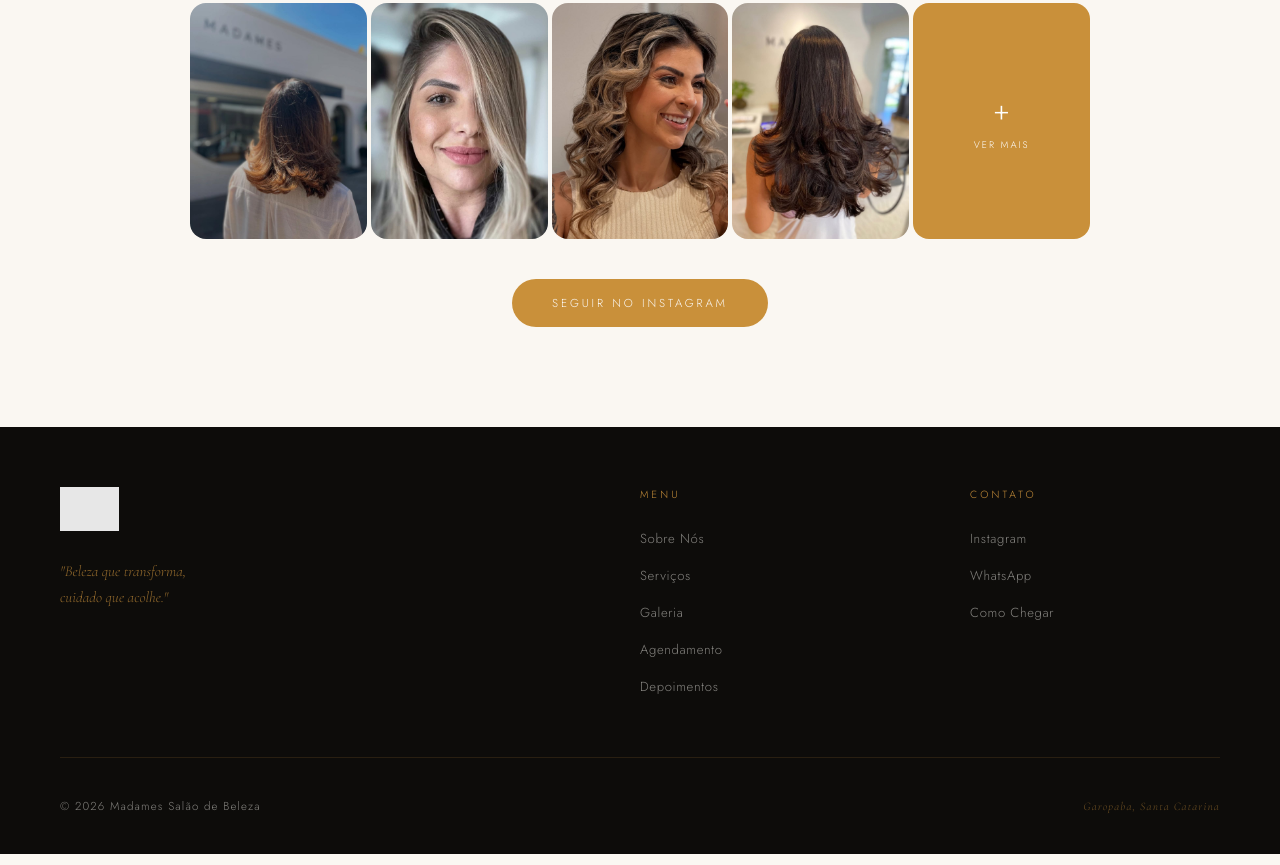
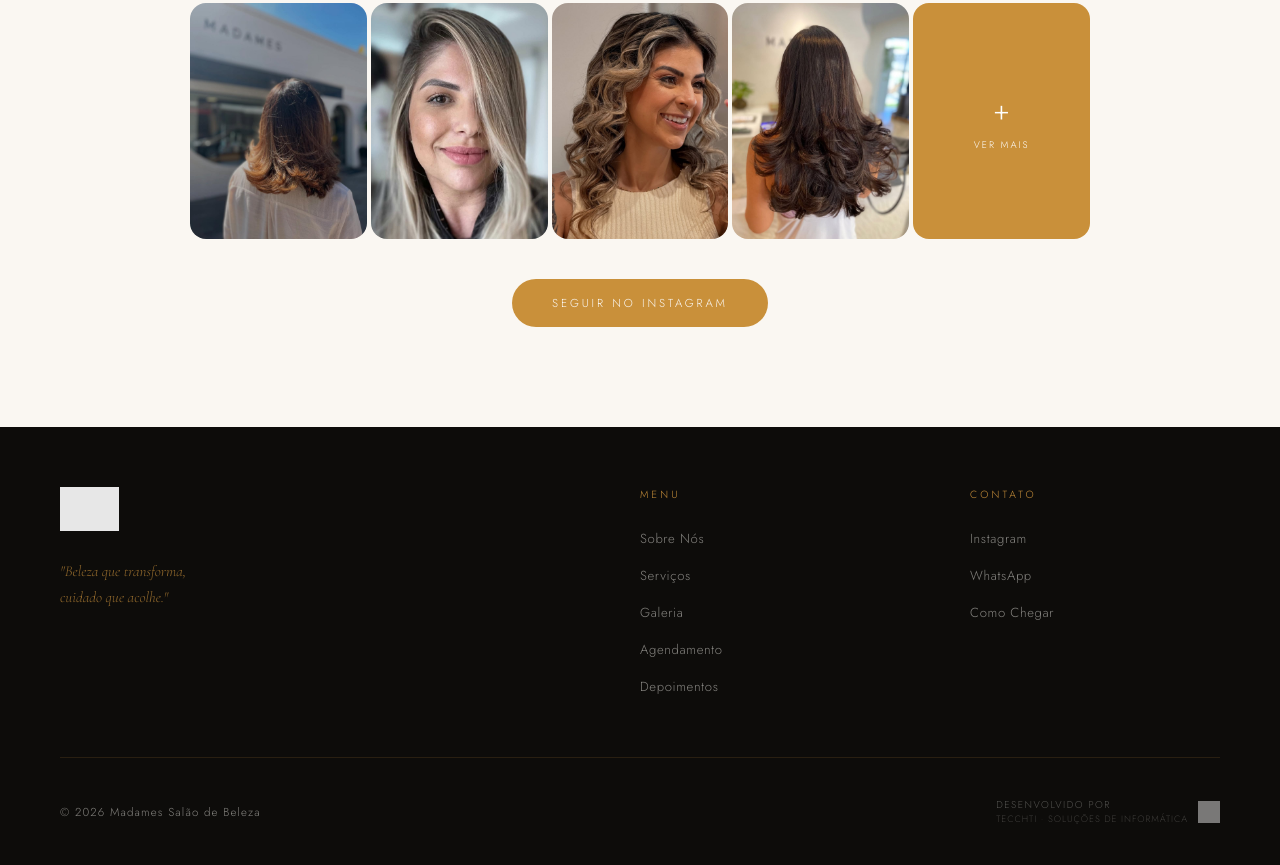
Before and after one commit to Bieli131121/MADAMES, a plain HTML site: page index.html in a window 1280 px wide. Shown: the part 6947-7812 px from the top of the page. Drawn offline with nearby package versions, Linux system fonts and the light colour scheme.

Commit message:
primeiro commit

```diff
--- a/index.html
+++ b/index.html
@@ -767,6 +767,37 @@
       align-items: center;
       font-size: 0.72rem;
       letter-spacing: 0.1em;
+      flex-wrap: wrap;
+      gap: 12px;
+    }
+
+    .footer-dev {
+      display: flex;
+      align-items: center;
+      gap: 10px;
+      opacity: 0.6;
+      transition: opacity 0.3s;
+      text-decoration: none;
+    }
+    .footer-dev:hover { opacity: 1; }
+    .footer-dev img {
+      height: 22px;
+      width: auto;
+      filter: brightness(0) invert(1);
+      opacity: 0.75;
+    }
+    .footer-dev-text {
+      font-size: 0.62rem;
+      letter-spacing: 0.15em;
+      text-transform: uppercase;
+      color: rgba(250,247,242,0.5);
+      line-height: 1.4;
+    }
+    .footer-dev-text span {
+      display: block;
+      font-size: 0.58rem;
+      letter-spacing: 0.1em;
+      opacity: 0.7;
     }
 
     /* ─── ANIMATIONS ─── */
@@ -1678,7 +1709,13 @@
     </div>
     <div class="footer-bottom">
       <span>© 2026 Madames Salão de Beleza</span>
-      <span style="color: rgba(201,144,58,0.5); font-style: italic; font-family: 'Cormorant Garamond', serif;">Garopaba, Santa Catarina</span>
+      <a href="#" class="footer-dev" title="Desenvolvido por TecchTI — Soluções de Informática">
+        <div class="footer-dev-text">
+          Desenvolvido por
+          <span>TecchTI · Soluções de Informática</span>
+        </div>
+        <img src="techti-logo.png" alt="TecchTI Soluções de Informática">
+      </a>
     </div>
   </footer>
 
```
Also changed, not shown: techti-logo.png (added).
